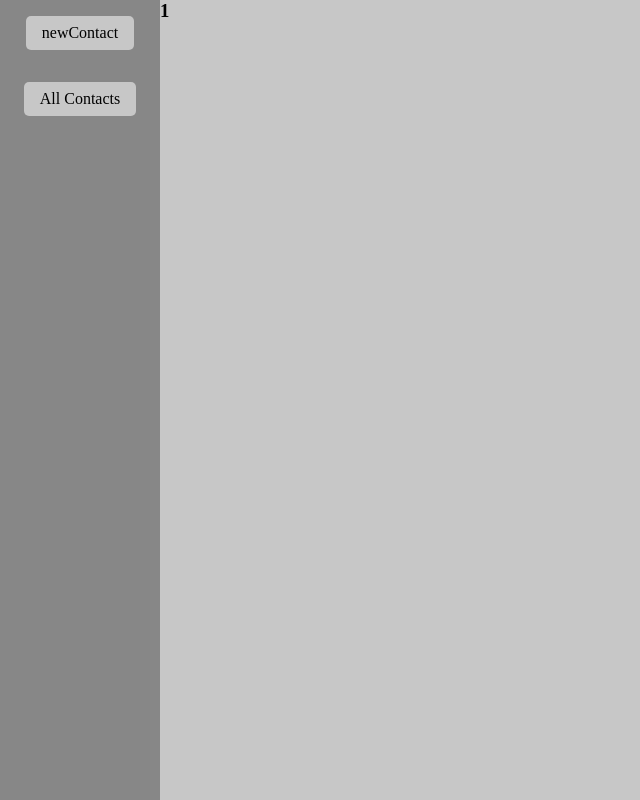
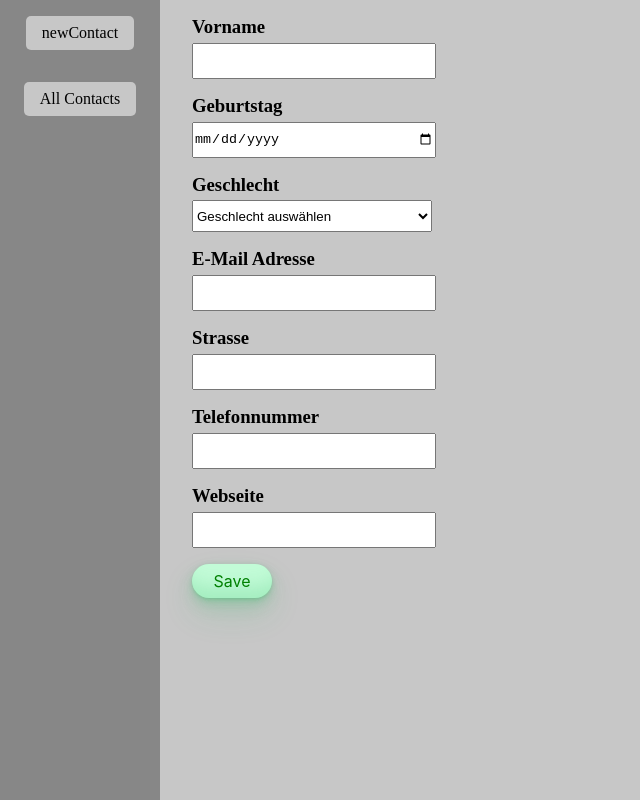
Before and after one commit to vitalischumarov/ContactManager, a React (Vite) app: page /Edit/1 in a window 1280 px wide. Shown: the whole page, without its empty margins (0-640 px from the left). Built offline with nearby package versions, Linux system fonts and the light colour scheme.

Commit message:
edit almost done

```diff
--- a/src/components/Edit.tsx
+++ b/src/components/Edit.tsx
@@ -2,12 +2,14 @@ import { useParams } from "react-router-dom";
 import { useContext, useState } from "react";
 import { PersonContext } from "../App";
 import { iPerson } from "../Model/Contact";
+import { useNavigate } from "react-router-dom";
 
 function Edit() {
   const context = useContext(PersonContext);
   const { itemID } = useParams();
   const id = checkDataType(itemID);
   const [person, setPerson] = useState(searchForContact(id));
+  const navigate = useNavigate();
 
   function checkDataType(itemID: string | undefined) {
     if (itemID !== undefined) {
@@ -36,8 +38,134 @@ function Edit() {
       };
     }
   }
-  console.table(person);
-  return <h3>{id}</h3>;
+
+  function clickHandler(event: React.ChangeEvent<HTMLInputElement>) {
+    switch (event.target.name) {
+      case "vorname": {
+        setPerson({ ...person, ...{ vorname: event.target.value } });
+        break;
+      }
+      case "geburtstag": {
+        setPerson({ ...person, ...{ geburtstag: event.target.value } });
+        break;
+      }
+      case "email": {
+        setPerson({ ...person, ...{ email: event.target.value } });
+        break;
+      }
+      case "strasse": {
+        setPerson({ ...person, ...{ strasse: event.target.value } });
+        break;
+      }
+      case "telefon": {
+        setPerson({ ...person, ...{ telefon: event.target.value } });
+        break;
+      }
+      case "webseite": {
+        setPerson({ ...person, ...{ webseite: event.target.value } });
+        break;
+      }
+    }
+  }
+
+  function checkIfEmptyInput(): Boolean {
+    if (
+      person.email === "" ||
+      // input.geburtstag === "" ||
+      person.geschlecht === "" ||
+      person.email === "" ||
+      person.strasse === "" ||
+      person.telefon === "" ||
+      person.webseite === ""
+    ) {
+      return false;
+    } else {
+      return true;
+    }
+  }
+
+  function saveContact() {
+    console.log("save");
+    if (checkIfEmptyInput()) {
+      context?.dispatch({
+        type: "EDIT",
+        payload: person,
+      });
+      navigate("/Contacts");
+    }
+  }
+
+  function selectHander(event: React.ChangeEvent<HTMLSelectElement>) {
+    setPerson({ ...person, ...{ geschlecht: event.target.value } });
+  }
+
+  return (
+    <div className="view">
+      <div className="formular">
+        <h3>Vorname</h3>
+        <input
+          type="text"
+          className="input-field"
+          name="vorname"
+          value={person.vorname}
+          onChange={clickHandler}
+        ></input>
+        <h3>Geburtstag</h3>
+        <input
+          type="date"
+          className="input-field"
+          name="geburtstag"
+          value={person.geburtstag}
+          onChange={clickHandler}
+        ></input>
+        <h3>Geschlecht</h3>
+        <select
+          value={person.geschlecht}
+          className="input-field"
+          onChange={selectHander}
+        >
+          <option value={""}>Geschlecht auswählen</option>
+          <option value={"männlich"}>männlich</option>
+          <option value={"weiblich"}>weiblich</option>
+        </select>
+        <h3>E-Mail Adresse</h3>
+        <input
+          type="text"
+          className="input-field"
+          name="email"
+          value={person.email}
+          onChange={clickHandler}
+        ></input>
+        <h3>Strasse</h3>
+        <input
+          type="text"
+          className="input-field"
+          name="strasse"
+          value={person.strasse}
+          onChange={clickHandler}
+        ></input>
+        <h3>Telefonnummer</h3>
+        <input
+          type="text"
+          className="input-field"
+          name="telefon"
+          value={person.telefon}
+          onChange={clickHandler}
+        ></input>
+        <h3>Webseite</h3>
+        <input
+          type="text"
+          className="input-field"
+          name="webseite"
+          value={person.webseite}
+          onChange={clickHandler}
+        ></input>
+        <button className="saveBtn" onClick={saveContact}>
+          Save
+        </button>
+      </div>
+    </div>
+  );
 }
 
 export default Edit;
```
